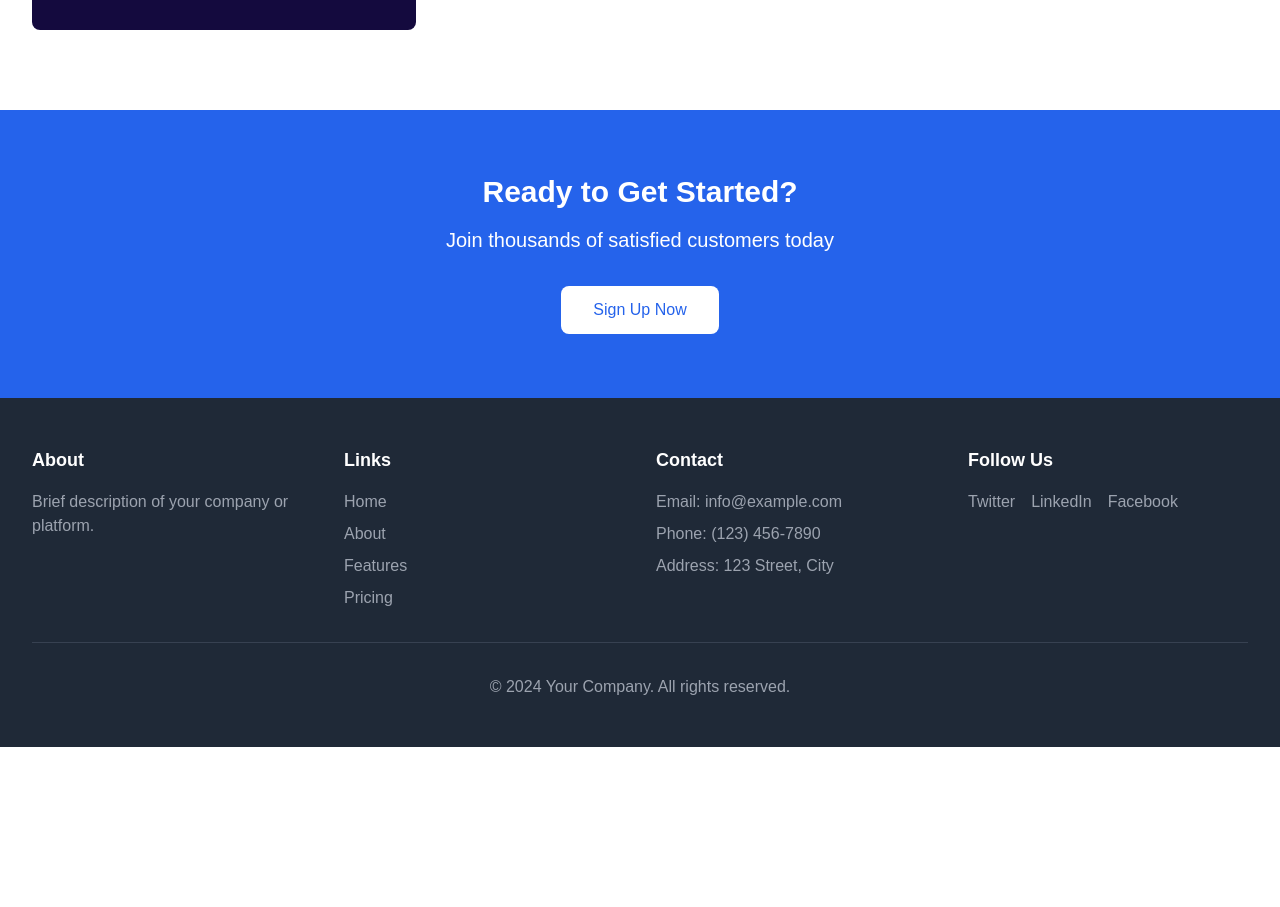
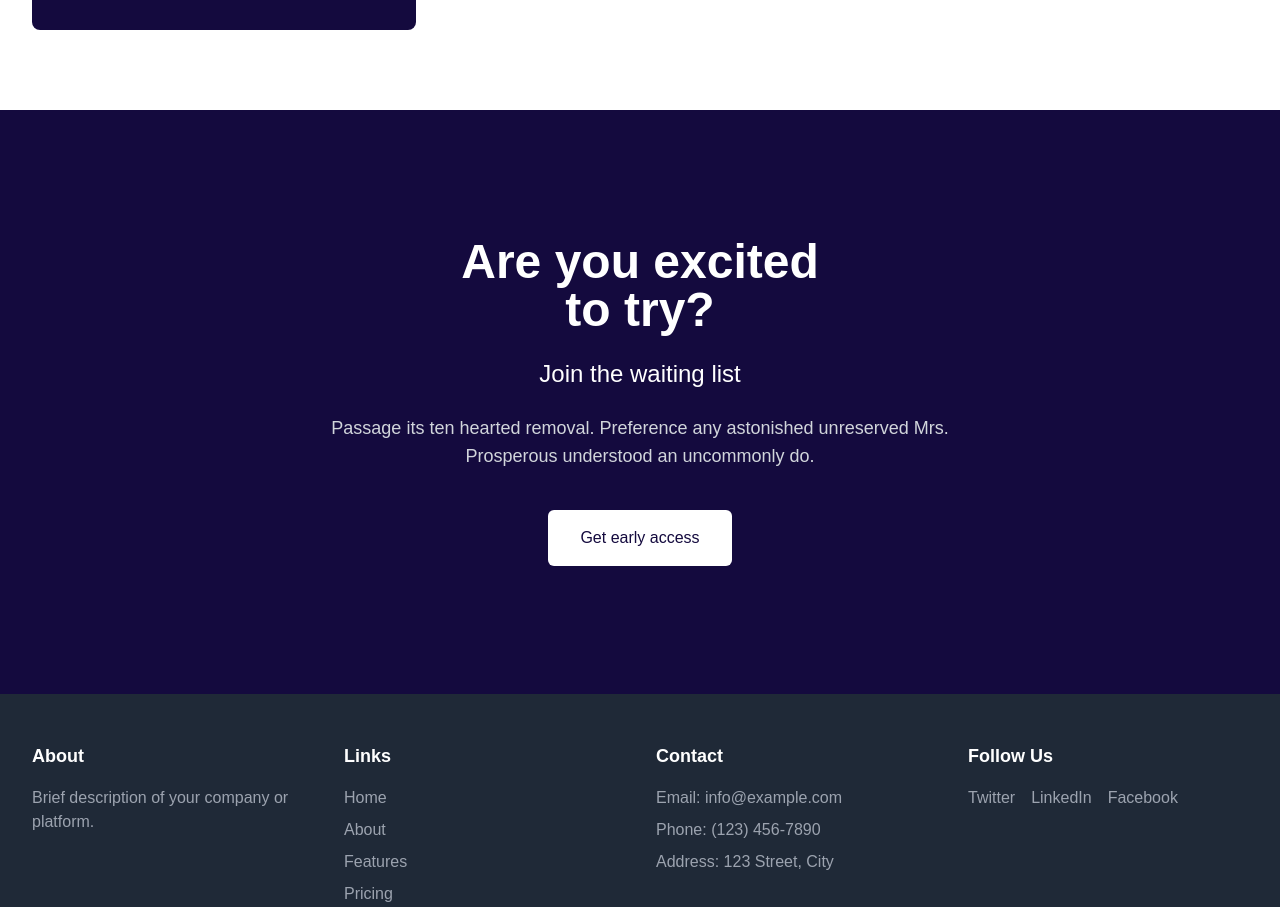
Before and after one commit to UniFolios/SaaSLand, a Next.js app: page / in a window 1280 px wide. Shown: the part 5438-6345 px from the top of the page. Before the commit the page ends 6185 px from the top, so only its background shows below. Built offline with nearby package versions, Linux system fonts and the light colour scheme.

Commit message:
cta structure with css

```diff
--- a/components/cta/Cta.tsx
+++ b/components/cta/Cta.tsx
@@ -5,13 +5,18 @@ interface CtaProps extends BaseComponentProps {}
 
 const Cta: React.FC<CtaProps> = () => {
   return (
-    <section className="py-16 bg-blue-600">
+    <section className="py-32 bg-[#140a3e]">
       <div className="max-w-7xl mx-auto px-4 sm:px-6 lg:px-8">
-        <div className="text-center text-white">
-          <h2 className="text-3xl font-bold mb-4">Ready to Get Started?</h2>
-          <p className="text-xl mb-8">Join thousands of satisfied customers today</p>
-          <button className="bg-white text-blue-600 px-8 py-3 rounded-lg font-medium">
-            Sign Up Now
+        <div className="max-w-2xl mx-auto text-center text-white">
+          <h2 className="text-4xl sm:text-5xl font-bold mb-6">
+            Are you excited<br />to try?
+          </h2>
+          <h3 className="text-2xl mb-6">Join the waiting list</h3>
+          <p className="text-gray-300 text-lg mb-10">
+            Passage its ten hearted removal. Preference any astonished unreserved Mrs. Prosperous understood an uncommonly do.
+          </p>
+          <button className="bg-white text-[#140a3e] px-8 py-4 rounded-md font-medium hover:bg-gray-100 transition-colors">
+            Get early access
           </button>
         </div>
       </div>
```
